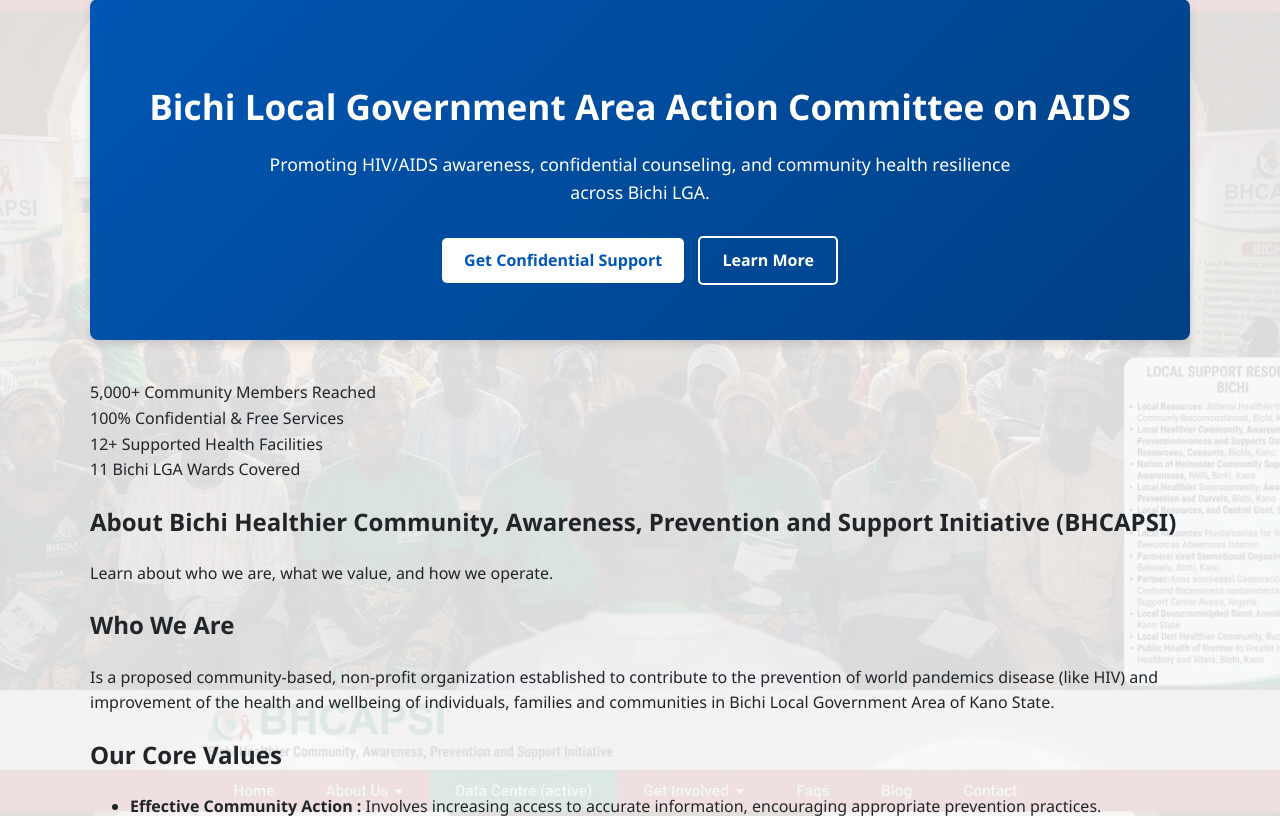
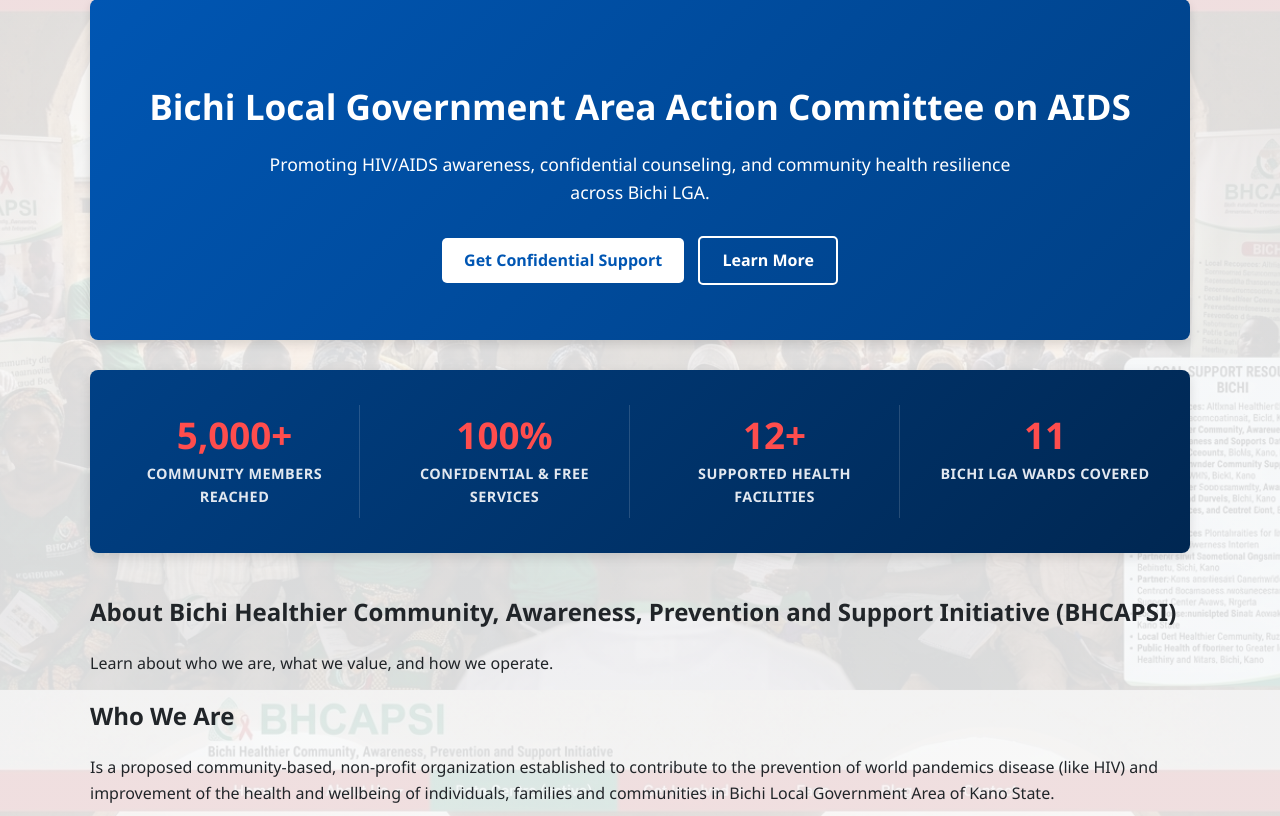
Before and after one commit to ahmadmukhtar6727/Bichi_HCAPSI, a Flask app: page /about in a window 1280 px wide. Shown: the part 110-926 px from the top of the page. Run offline with Flask 3, Linux system fonts and the light colour scheme.

Commit message:
Fix CSS caching and trigger impact stats grid styling

```diff
--- a/static/style.css
+++ b/static/style.css
@@ -78,7 +78,7 @@ main {
     padding: 50px 25px;
     border-radius: 8px;
     text-align: center;
-    margin-bottom: 40px;
+    margin-bottom: 30px;
     box-shadow: 0 4px 10px rgba(0, 0, 0, 0.12);
 }
 
@@ -91,6 +91,52 @@ main {
     font-size: 1.1rem;
     max-width: 750px;
     margin: 0 auto 25px;
+}
+
+/* ==========================================
+   IMPACT STATISTICS BAR (NEW)
+   ========================================== */
+.impact-stats {
+    background: linear-gradient(135deg, #004085, #002752);
+    color: #ffffff;
+    padding: 35px 20px;
+    border-radius: 8px;
+    margin-bottom: 40px;
+    box-shadow: 0 4px 12px rgba(0, 0, 0, 0.12);
+}
+
+.stats-grid {
+    display: grid;
+    grid-template-columns: repeat(auto-fit, minmax(200px, 1fr));
+    gap: 20px;
+    text-align: center;
+}
+
+.stat-card {
+    padding: 10px 15px;
+    border-right: 1px solid rgba(255, 255, 255, 0.15);
+}
+
+.stat-card:last-child {
+    border-right: none;
+}
+
+.stat-number {
+    display: block;
+    font-size: 2.3rem;
+    font-weight: 700;
+    color: #ff4d4d; /* Contrast red highlight for public health awareness */
+    line-height: 1.1;
+    margin-bottom: 6px;
+}
+
+.stat-label {
+    display: block;
+    font-size: 0.9rem;
+    color: #e2e8f0;
+    font-weight: 600;
+    text-transform: uppercase;
+    letter-spacing: 0.5px;
 }
 
 /* Buttons */
@@ -216,3 +262,16 @@ main {
 .alert-success { background-color: #d4edda; color: #155724; border: 1px solid #c3e6cb; }
 .alert-danger { background-color: #f8d7da; color: #721c24; border: 1px solid #f5c6cb; }
 .alert-info { background-color: #d1ecf1; color: #0c5460; border: 1px solid #bee5eb; }
+
+/* Responsive adjustments for mobile screens */
+@media (max-width: 768px) {
+    .stat-card {
+        border-right: none;
+        border-bottom: 1px solid rgba(255, 255, 255, 0.15);
+        padding-bottom: 15px;
+    }
+    .stat-card:last-child {
+        border-bottom: none;
+        padding-bottom: 0;
+    }
+}
--- a/templates/base.html
+++ b/templates/base.html
@@ -27,7 +27,7 @@
 
     <!-- Favicon & Stylesheet -->
     <link rel="icon" href="{{ url_for('static', filename='images/logo.png') }}" type="image/png">
-    <link rel="stylesheet" href="{{ url_for('static', filename='style.css') }}">
+    <link rel="stylesheet" href="{{ url_for('static', filename='style.css') }}?v=2">
     {% block extra_css %}{% endblock %}
 </head>
 <body>
```
